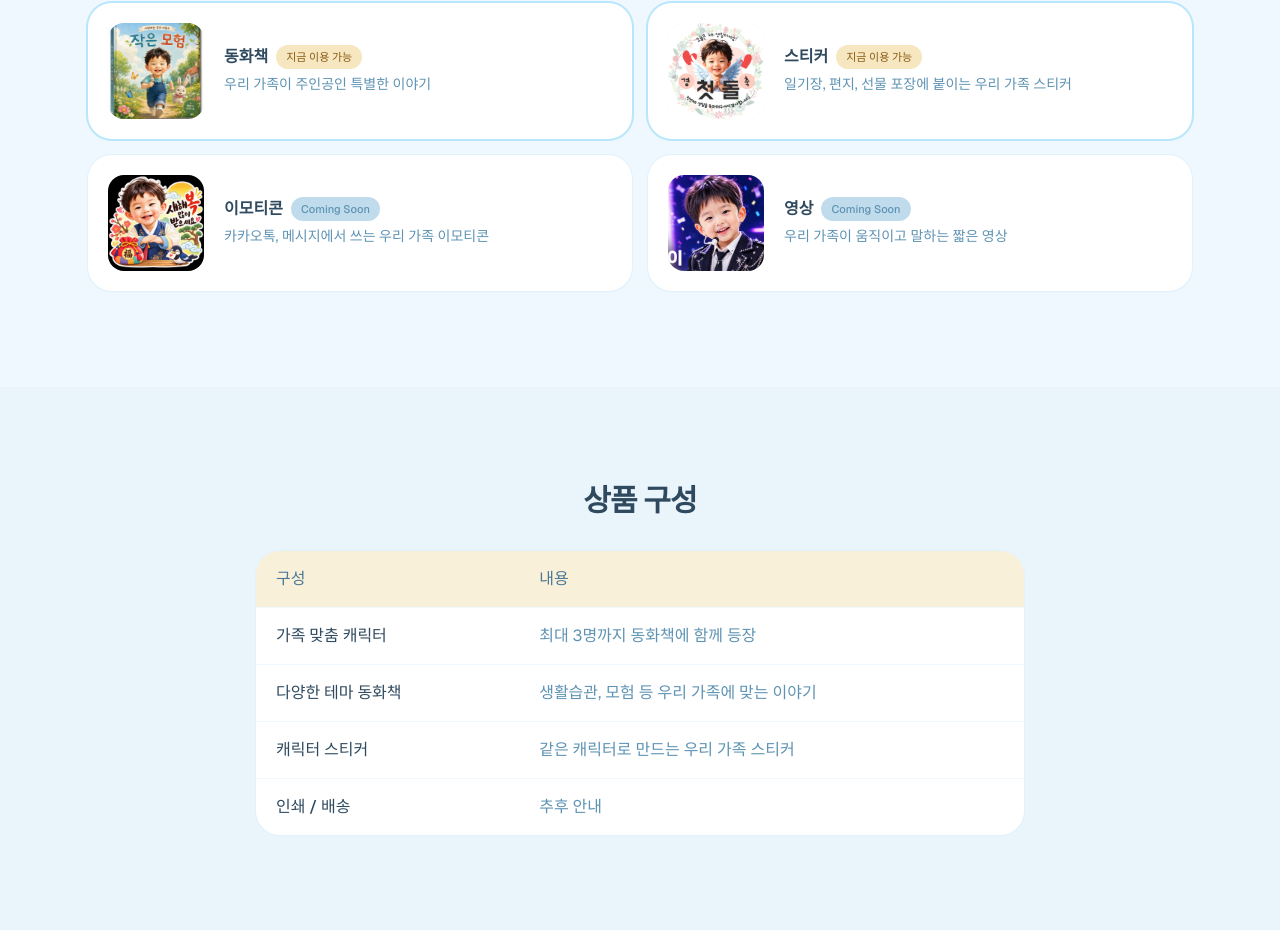
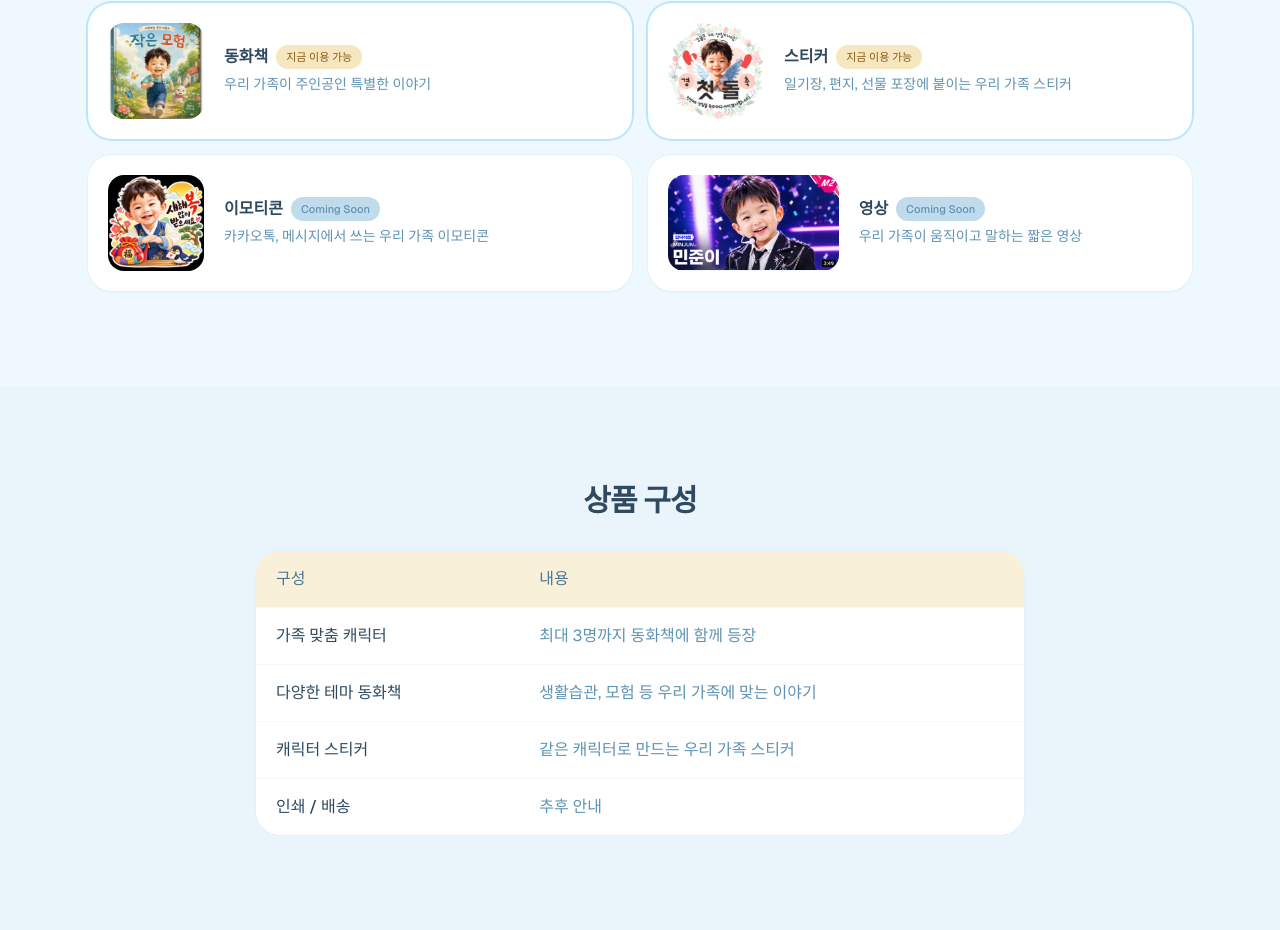
Before and after one commit to codewave-Jin/storybook-app, a Next.js app: page / in a window 1280 px wide. Shown: the part 4358-5288 px from the top of the page. Built offline with nearby package versions, Linux system fonts and the light colour scheme; no server answers.

Commit message:
Show full video thumbnail without square crop.
Co-authored-by: Cursor <cursoragent@cursor.com>

```diff
--- a/src/components/home/MakeMore.tsx
+++ b/src/components/home/MakeMore.tsx
@@ -9,12 +9,15 @@ function ComingSoonCard({
   title,
   description,
   image,
+  imageFit = "cover",
 }: {
   title: string;
   description: string;
   image: string;
+  imageFit?: "cover" | "contain";
 }) {
   const [hint, setHint] = useState(false);
+  const isContain = imageFit === "contain";
 
   return (
     <button
@@ -23,13 +26,17 @@ function ComingSoonCard({
       onClick={() => setHint(true)}
       className="flex cursor-not-allowed items-center gap-4 rounded-[24px] bg-white p-4 text-left shadow-sm ring-1 ring-sky-100 sm:gap-5 sm:p-5"
     >
-      <span className="relative h-24 w-24 shrink-0 overflow-hidden rounded-2xl bg-sky-50">
+      <span
+        className={`relative shrink-0 overflow-hidden rounded-2xl bg-sky-50 ${
+          isContain ? "aspect-video h-24" : "h-24 w-24"
+        }`}
+      >
         <AppImage
           src={image}
           alt=""
           fill
-          className="object-cover"
-          sizes="96px"
+          className={isContain ? "object-contain object-center" : "object-cover"}
+          sizes={isContain ? "140px" : "96px"}
         />
       </span>
       <div className="min-w-0 flex-1">
@@ -131,6 +138,7 @@ export function MakeMore({ isLoggedIn }: { isLoggedIn: boolean }) {
 
         <ComingSoonCard
           image="/landing/make-video.jpg"
+          imageFit="contain"
           title="영상"
           description="우리 가족이 움직이고 말하는 짧은 영상"
         />
```
